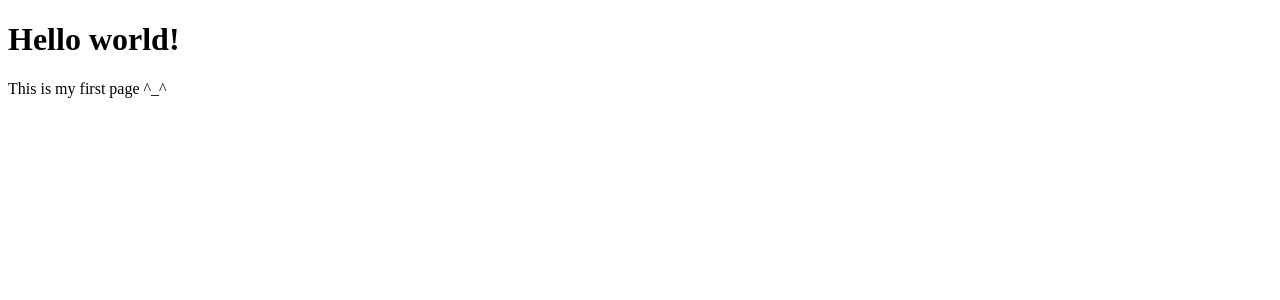
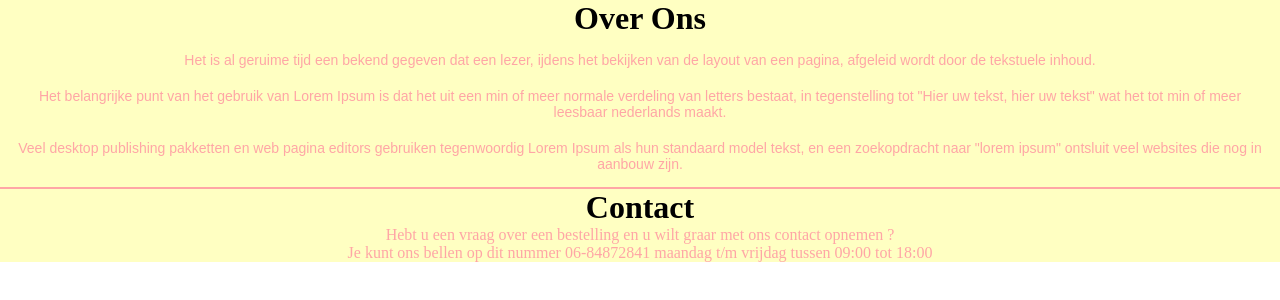
Before and after one commit to w1-hekkervalentin/bubble-candy-super-hackers, a plain HTML site: page pages/startpagina.html in a window 1280 px wide. Drawn offline with Linux system fonts and the light colour scheme.

Commit message:
versie 1.2

```diff
--- a/Stuff/css/stylesheet.css
+++ b/Stuff/css/stylesheet.css
@@ -2,3 +2,28 @@
   margin: 0px;
   padding: 0px;
 }
+
+.container{
+    background-color: #FFFFC2;
+    text-align: center;
+}
+
+.overons p{
+    color: #FFA6A6;
+    margin: 10px;
+    padding: 5px;
+    font-size: 14px;
+    font-family: sans-serif;
+}
+
+.contact p{
+    color: #FFA6A6;
+}
+
+
+
+hr{
+    border: 1px solid;
+    color: #FFA6A6;
+
+}
--- a/pages/startpagina.html
+++ b/pages/startpagina.html
@@ -3,12 +3,26 @@
     <head>
         <title>Startpagina</title>
         <meta charset="utf-8">
-        <link rel="stylesheet" type="style/css" href="style.css">
+        <link rel="stylesheet" href="../Stuff/css/stylesheet.css">
     </head>
     <body>
         <div class="container">
-            <h1>Hello world!</h1>
-            <p>This is my first page ^_^</p>
+            <div class="overons">
+                <h1>Over Ons</h1>
+                <p>Het is al geruime tijd een bekend gegeven dat een lezer,
+                ijdens het bekijken van de layout van een pagina, afgeleid wordt door de tekstuele inhoud.</p>
+                <p>Het belangrijke punt van het gebruik van Lorem Ipsum is dat het uit een min of meer normale verdeling van letters bestaat,
+                in tegenstelling tot "Hier uw tekst, hier uw tekst" wat het tot min of meer leesbaar nederlands maakt.</p>
+                <p>Veel desktop publishing pakketten en web pagina editors gebruiken tegenwoordig Lorem Ipsum als hun standaard model tekst,
+                en een zoekopdracht naar "lorem ipsum" ontsluit veel websites die nog in aanbouw zijn.</p>
+            </div>
+            <hr>
+            <div class="contact">
+                <h1>Contact</h1>
+                <p>Hebt u een vraag over een bestelling en u wilt graar met ons contact opnemen ?</p>
+                <p>Je kunt ons bellen op dit nummer 06-84872841 maandag t/m vrijdag tussen 09:00 tot 18:00</p>
+            </div>
         </div>
+
     </body>
 </html>
```
Also changed, not shown: 2 other files.
